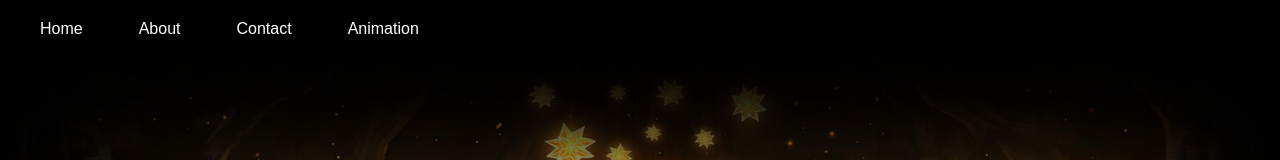
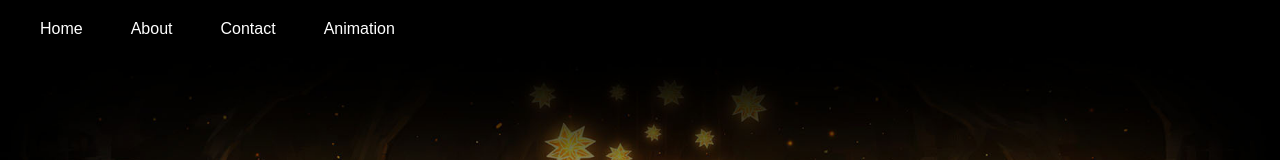
Before and after one commit to krhen/krhen.github.io, a plain HTML site: page docs/index.html in a window 1280 px wide. Shown: the top 160 px of the page. Drawn offline with Linux system fonts and the light colour scheme.

Commit message:
Fixed nav bug

```diff
--- a/docs/stylesheets/main.css
+++ b/docs/stylesheets/main.css
@@ -15,7 +15,6 @@ nav {
     display: flex;
     background-color: black;
     padding: 0.5rem 1rem;
-    gap: 0.5rem;
 }
 
 nav a {
```
